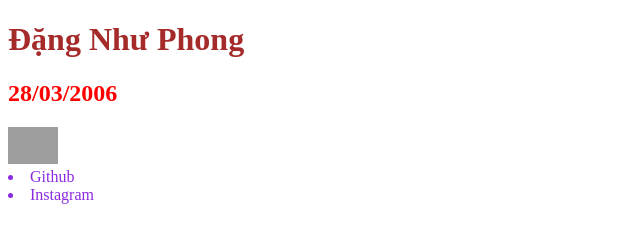
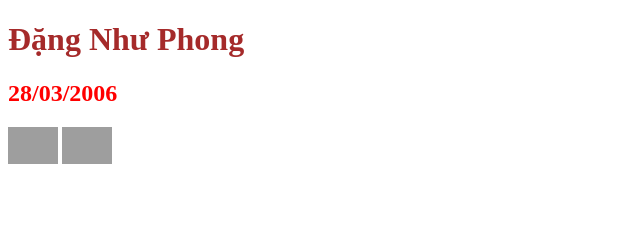
Before and after one commit to DangNhuPhong/gioi-thieu, a plain HTML site: page index.html in a window 1280 px wide. Shown: the whole page, without its empty margins (0-640 px from the left). Drawn offline with Linux system fonts and the light colour scheme; grey boxes are pictures that could not be loaded.

Commit message:
Update index.html

```diff
--- a/index.html
+++ b/index.html
@@ -15,7 +15,10 @@
         src="https://upload.wikimedia.org/wikipedia/en/thumb/0/04/Facebook_f_logo_%282021%29.svg/512px-Facebook_f_logo_%282021%29.svg.png?20210818083032"
         style="width: 50px"
     /></a>
-    <li>Github</li>
-    <li>Instagram</li>
+    <a href="https://www.instagram.com/dnhuphong/">
+      <img
+      src="https://upload.wikimedia.org/wikipedia/commons/thumb/e/e7/Instagram_logo_2016.svg/132px-Instagram_logo_2016.svg.png"
+      style = "width: 50px;"</a
+    >
   </body>
 </html>
```
